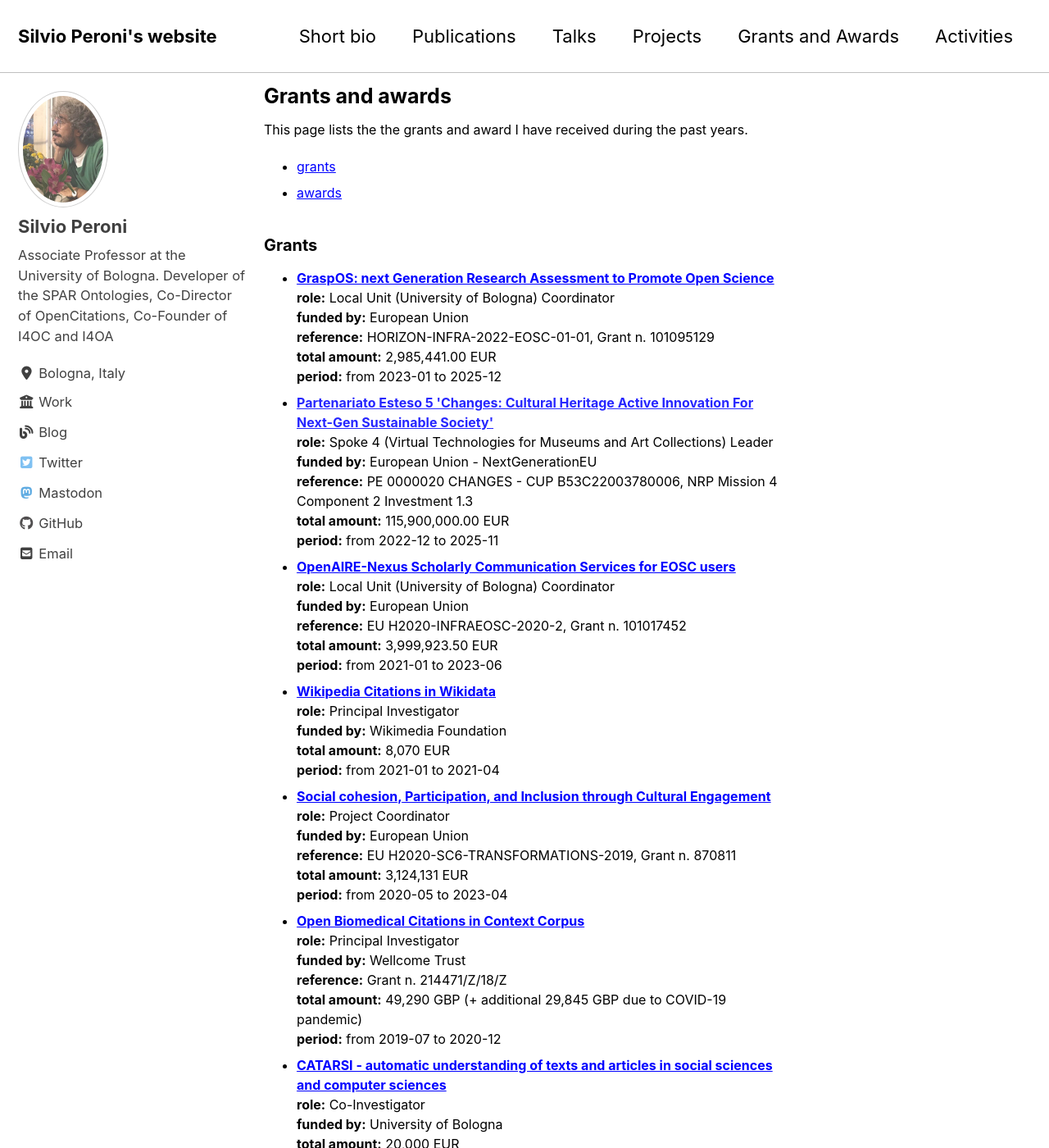
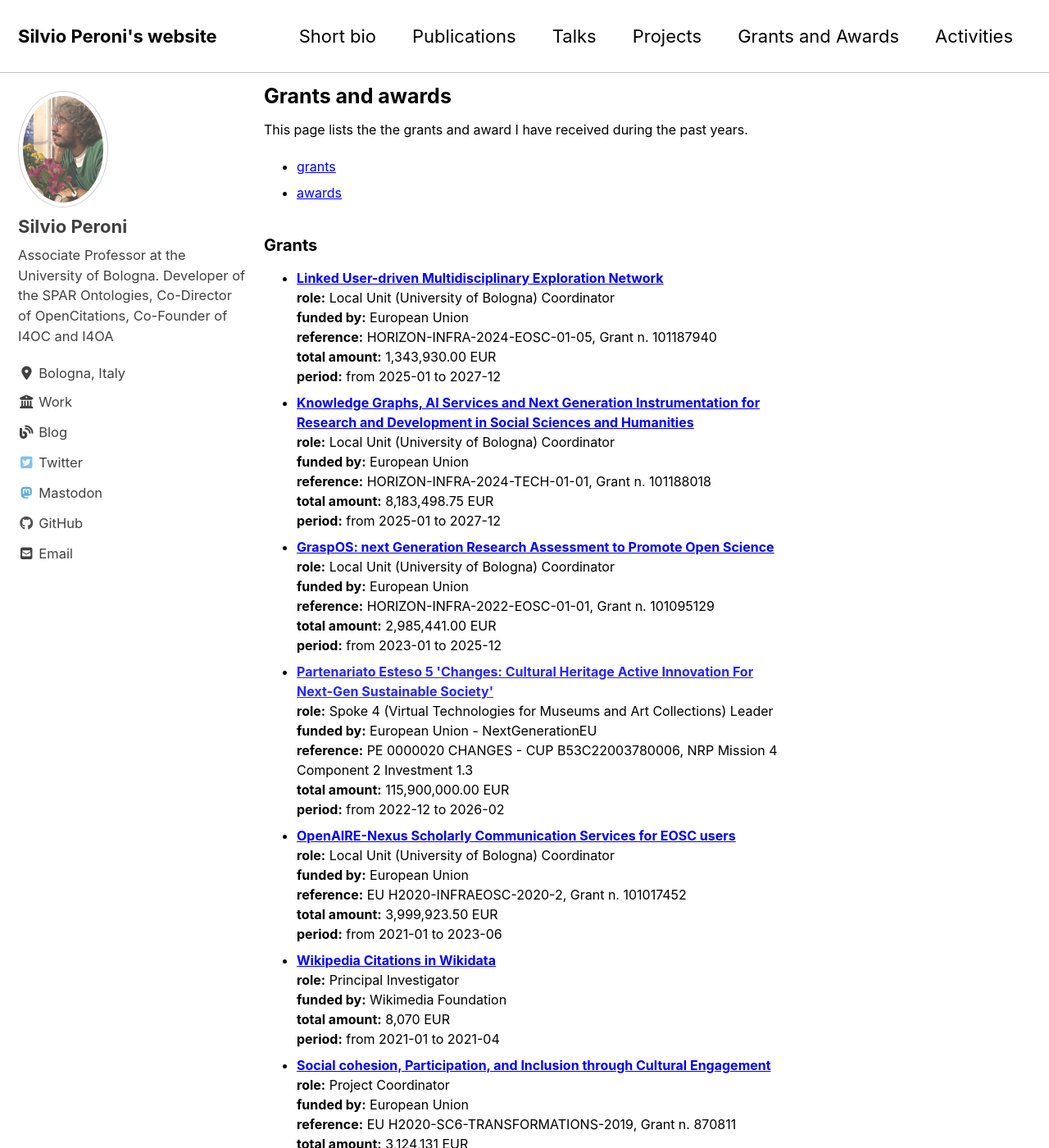
Before and after one commit to essepuntato/essepuntato.github.io, a Jekyll site: the page built from _pages/award.md, in a window 1280 px wide and 1400 px high. Shown: the whole window at 82% size. Built offline with Jekyll 4.4.1, drawn with Linux system fonts in a browser that asks for light colours; cached includes are drawn as plain includes; nearby versions of some CDN libraries.

Commit message:
Update grants.yml

```diff
--- a/_data/grants.yml
+++ b/_data/grants.yml
@@ -1,3 +1,21 @@
+- name: "Linked User-driven Multidisciplinary Exploration Network"
+  amount: "1,343,930.00 EUR"
+  funder: "European Union"
+  number: "HORIZON-INFRA-2024-EOSC-01-05, Grant n. 101187940"
+  url: "https://cordis.europa.eu/project/id/101187940"
+  role: "Local Unit (University of Bologna) Coordinator"
+  sdate: "2025-01"
+  edate: "2027-12"
+
+- name: "Knowledge Graphs, AI Services and Next Generation Instrumentation for Research and Development in Social Sciences and Humanities"
+  amount: "8,183,498.75 EUR"
+  funder: "European Union"
+  number: "HORIZON-INFRA-2024-TECH-01-01, Grant n. 101188018"
+  url: "https://cordis.europa.eu/project/id/101188018"
+  role: "Local Unit (University of Bologna) Coordinator"
+  sdate: "2025-01"
+  edate: "2027-12"
+
 - name: "GraspOS: next Generation Research Assessment to Promote Open Science"
   amount: "2,985,441.00 EUR"
   funder: "European Union"
@@ -13,7 +31,7 @@
   number: "PE 0000020 CHANGES - CUP B53C22003780006, NRP Mission 4 Component 2 Investment 1.3"
   role: "Spoke 4 (Virtual Technologies for Museums and Art Collections) Leader"
   sdate: "2022-12"
-  edate: "2025-11"
+  edate: "2026-02"
 
 - name: "OpenAIRE-Nexus Scholarly Communication Services for EOSC users"
   amount: "3,999,923.50 EUR"
```
